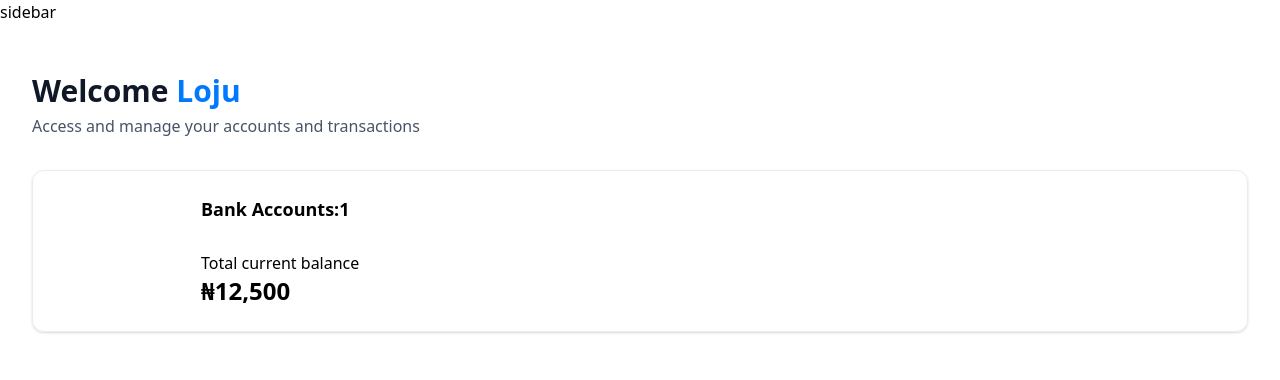
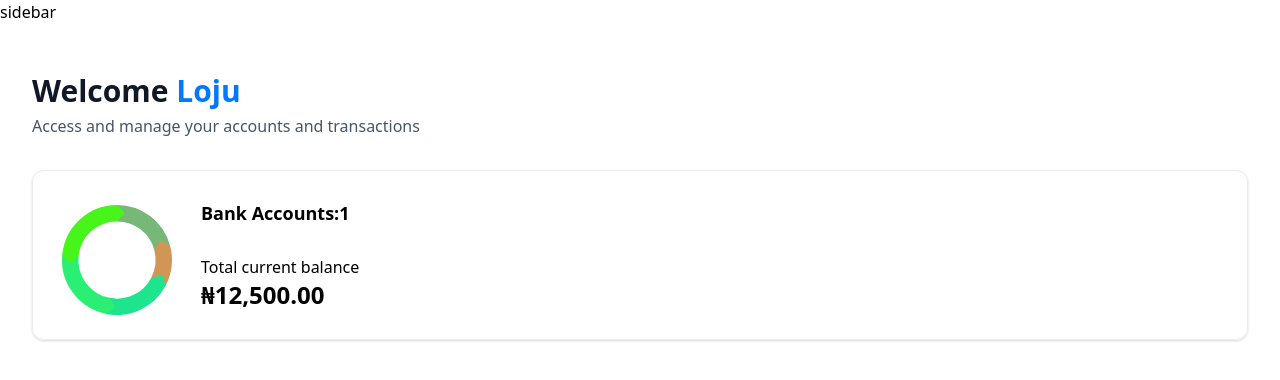
Before and after one commit to looju/Dawn, a Next.js app: page / in a window 1280 px wide. Shown: the top 380 px of the page. Built offline with nearby package versions, Linux system fonts and the light colour scheme.

Commit message:
randomize chart colors

```diff
--- /dev/null
+++ b/components/doughnut.tsx
@@ -0,0 +1,16 @@
+"use client";
+import { ChartProps } from "@/types";
+import React from "react";
+import { Doughnut } from "react-chartjs-2";
+
+const DoughnutChart = ({ chartData }: ChartProps) => {
+  return (
+    <Doughnut
+      data={chartData}
+      options={{ cutout: "95%", radius: "100%" }}
+      style={{ width: 240, height: 240 }}
+    />
+  );
+};
+
+export default DoughnutChart;
--- a/components/totalBalanceBox.tsx
+++ b/components/totalBalanceBox.tsx
@@ -1,31 +1,94 @@
 "use client";
-import React from "react";
+import React, { useState } from "react";
 import CountUp from "react-countup";
+import "chart.js/auto";
+import { Pie, Doughnut } from "react-chartjs-2";
+import { TotlaBalanceBoxProps } from "@/types";
 const TotalBalanceBox = ({
   accounts,
   totalBanks,
   totalCurrentBalance,
 }: TotlaBalanceBoxProps) => {
-  let currency = new Intl.NumberFormat("en-NG", {
-    style: "currency",
-    currency: "NGN",
-  }).format(totalCurrentBalance);
+  function getRandomColor() {
+    var letters = "0123456789ABCDEF";
+    var color = "#";
+    for (var i = 0; i < 6; i++) {
+      color += letters[Math.floor(Math.random() * 16)];
+    }
+    return color;
+  }
+  const Data = [
+    {
+      id: 1,
+      year: 2016,
+      userGain: 80000,
+      userLost: 823,
+      color: getRandomColor(),
+    },
+    {
+      id: 2,
+      year: 2017,
+      userGain: 45677,
+      userLost: 345,
+      color: getRandomColor(),
+    },
+    {
+      id: 3,
+      year: 2018,
+      userGain: 78888,
+      userLost: 555,
+      color: getRandomColor(),
+    },
+    {
+      id: 4,
+      year: 2019,
+      userGain: 90000,
+      userLost: 4555,
+      color: getRandomColor(),
+    },
+    {
+      id: 4,
+      year: 2019,
+      userGain: 90000,
+      userLost: 4555,
+      color: getRandomColor(),
+    },
+  ];
+  const chartData = {
+    datasets: [
+      {
+        label: "Banks",
+        data: Data.map((data) => data.userGain),
+        borderColor: Data.map((data) => [data.color]),
+        borderWidth: 14,
+      },
+    ],
+  };
 
   return (
     <section className="total-balance">
-      <div className="total-balance-chart"></div>
+      <div className="total-balance-chart">
+        <Doughnut
+          data={chartData}
+          options={{ cutout: "95%", radius: "100%" }}
+          style={{ width: 240, height: 240 }}
+        />
+      </div>
       <div className="flex flex-col gap-6">
         <h2 className="text-lg font-bold mb-1">Bank Accounts:{totalBanks}</h2>
         <div className="gap-2">
           <span>Total current balance</span>
           <h4 className="text-2xl font-5xl font-extrabold ">
+            <div className="w-full">
               <CountUp
                 end={totalCurrentBalance}
                 start={0}
                 duration={4}
                 decimal="."
+                decimals={2}
                 prefix="₦"
               />
+            </div>
           </h4>
         </div>
       </div>
--- a/package.json
+++ b/package.json
@@ -10,11 +10,13 @@
   },
   "dependencies": {
     "@radix-ui/react-slot": "^1.1.0",
+    "chart.js": "^4.4.6",
     "class-variance-authority": "^0.7.1",
     "clsx": "^2.1.1",
     "lucide-react": "^0.462.0",
     "next": "15.0.3",
     "react": "19.0.0-rc-66855b96-20241106",
+    "react-chartjs-2": "^5.2.0",
     "react-countup": "^6.5.3",
     "react-dom": "19.0.0-rc-66855b96-20241106",
     "tailwind-merge": "^2.5.5",
--- a/types/index.d.ts
+++ b/types/index.d.ts
@@ -1,4 +1,6 @@
 /* eslint-disable no-unused-vars */
+
+import { ChartData } from "chart.js";
 
 declare type SearchParamProps = {
   params: { [key: string]: string };
@@ -212,6 +214,10 @@ declare interface FooterProps {
   user: User;
 }
 
+declare interface ChartProps {
+  chartData: ChartData<"doughnut", unknown, number[]>;
+}
+
 declare interface RightSidebarProps {
   user: User;
   transactions: Transaction[];
```
Also changed, not shown: 1 other file (tests, documents, lock files or other folders). Lines whose indentation alone changed are shown as unchanged.
